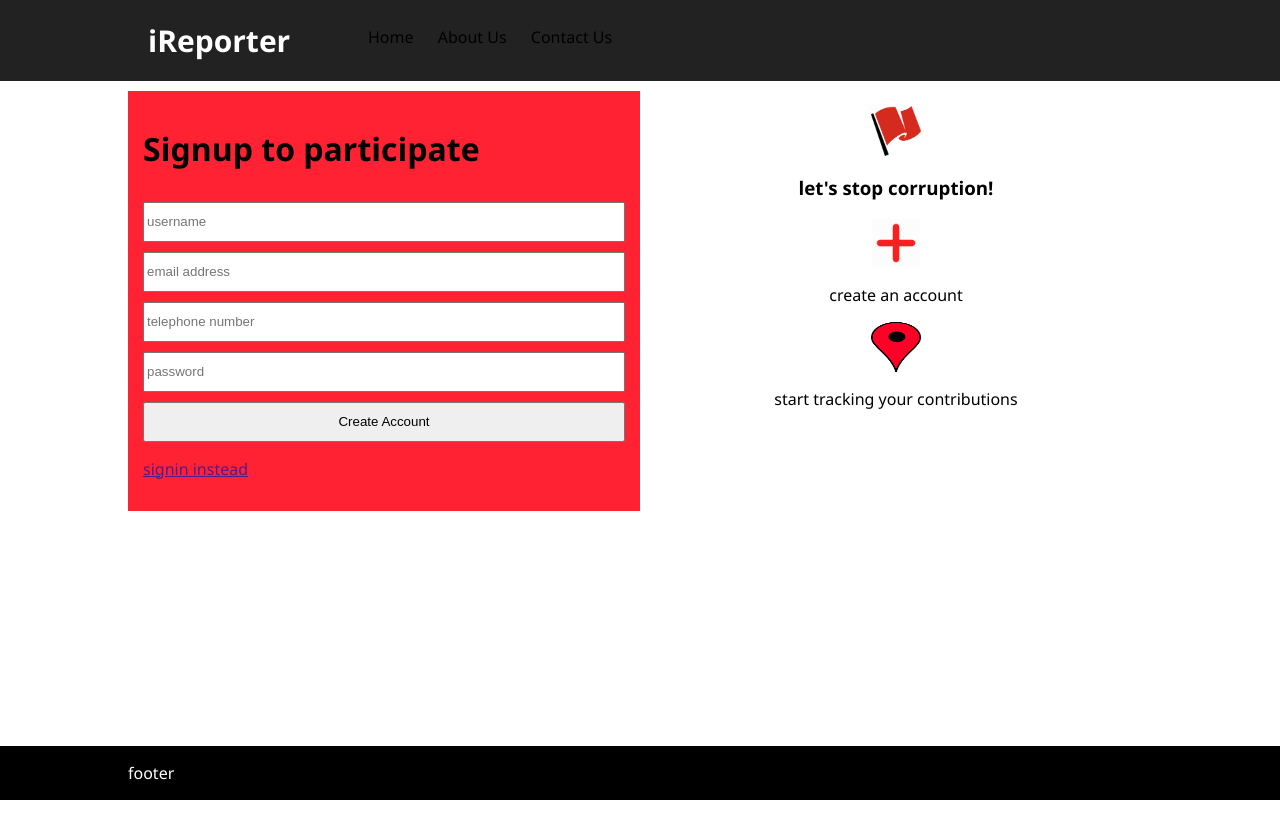
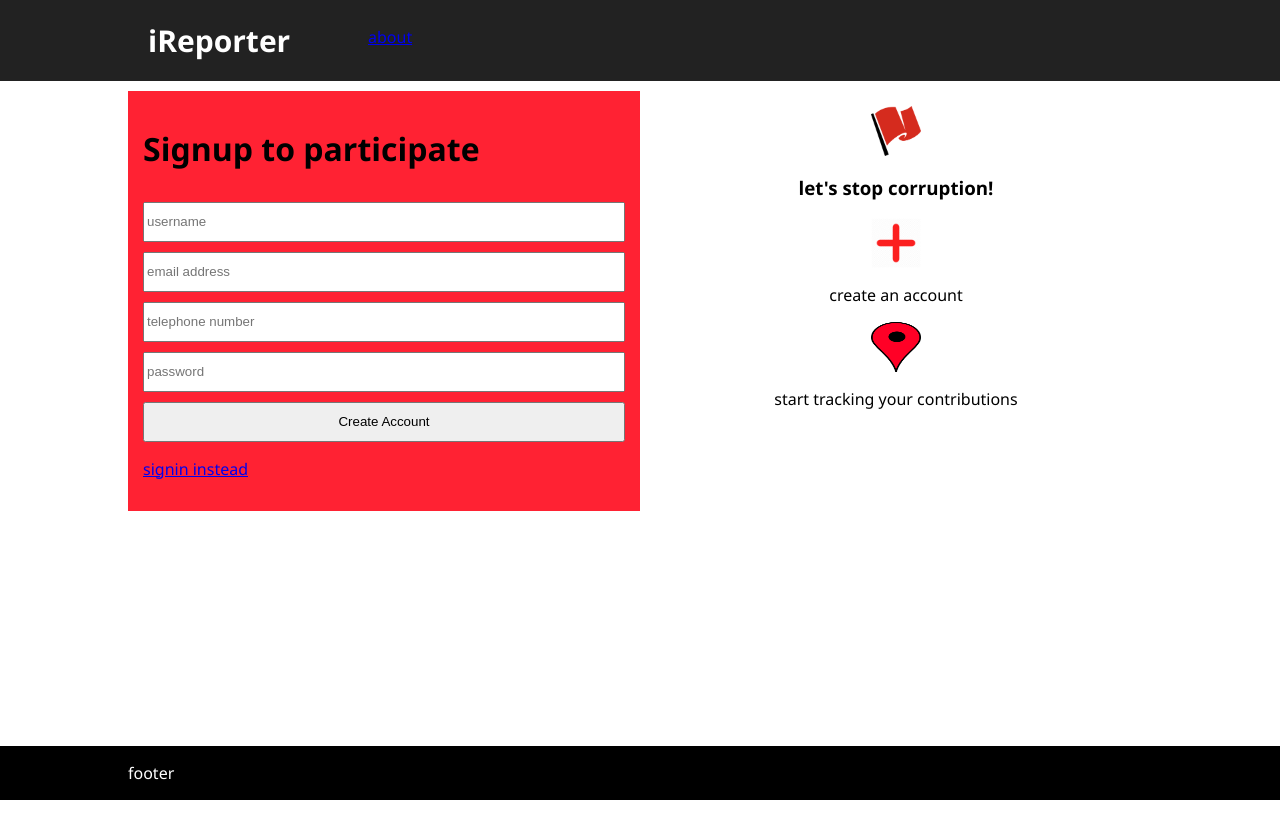
Before and after one commit to Wabuluka/dec_levelup_andela, a plain HTML site: page ui/index.html in a window 1280 px wide. Drawn offline with Linux system fonts and the light colour scheme.

Commit message:
[chore #162685186] links to the navigation

```diff
--- a/ui/index.html
+++ b/ui/index.html
@@ -16,17 +16,13 @@
                     </div>
                     <div class="main-header">
                         <ul>
-                            <li>Home</li>
-                            <li>About Us</li>
-                            <li>Contact Us</li>
+                            <li><a href="contact.html">about</a></li>
                         </ul>
                     </div>
                     <div class="menu">
                         <button class="dropbtn" onclick="myFunction()">&#9776;</button>
                         <div class="menu-content">
-                            <a href="">Home</a>
-                            <a href="">About Us</a>
-                            <a href="">Contact Us</a>
+                            <a href="signin.html">Sign in</a>
                         </div>
                     </div>
                 </div>
@@ -42,7 +38,7 @@
                                     <input type="tel" name="telephone" placeholder="telephone number">
                                     <input type="password" name="lastname" placeholder="password">
                                     <input type="submit" value="Create Account">
-                                    <p><a href="">signin instead</a></p>
+                                    <p><a href="signin.html">signin instead</a></p>
                                 </form>
                             </div>
                         </div>
```
Also changed, not shown: ui/dashboard.html (+0 -2 lines), ui/signin.html (+4 -7 lines), 1 other file.
